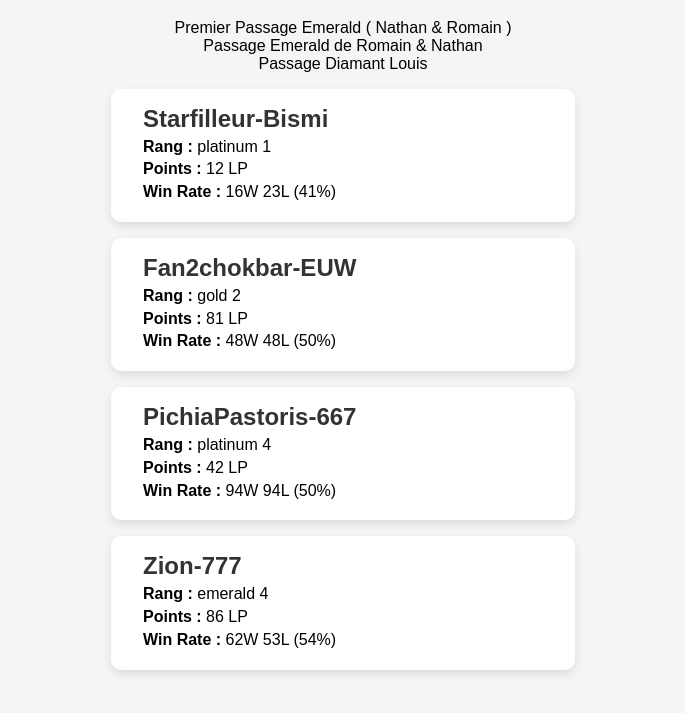
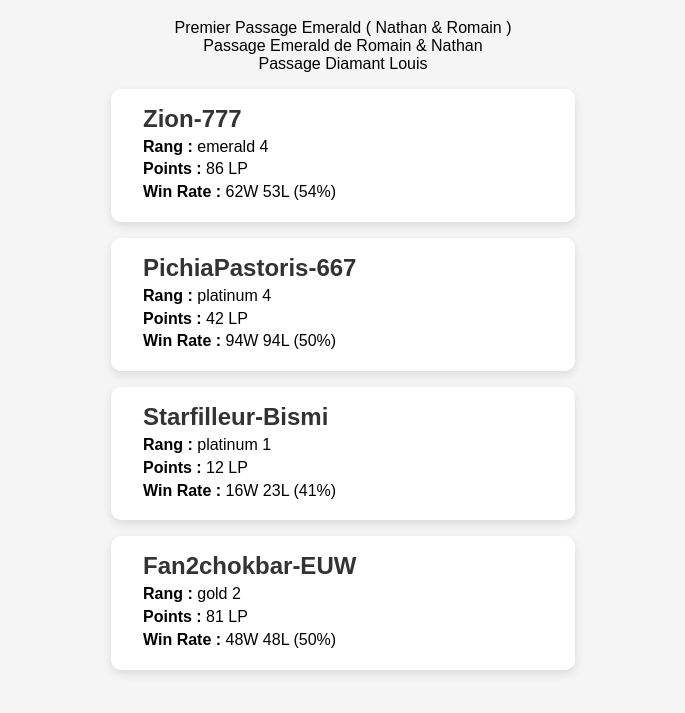
Before and after one commit to RomainTheron22/ScrappingOpgg, a plain HTML site: page index.html in a window 1280 px wide. Shown: the part 101-814 px from the top of the page, without its empty margins (297-982 px from the left). Drawn offline with Linux system fonts and the light colour scheme.

Commit message:
Update index.html

```diff
--- a/index.html
+++ b/index.html
@@ -36,48 +36,41 @@
   <div id="players"></div>
 
   <script>
-    document.addEventListener('DOMContentLoaded', () => {
     fetch('rank.json')
       .then(res => res.json())
       .then(data => {
         const container = document.getElementById('players');
-          data.player_stats
-            .sort((a, b) => compareRank(b.rank, a.rank)) // Tri décroissant
-            .forEach(player => {
+        const rankOrder = ['Challenger', 'Grandmaster', 'Master', 'Diamond', 'Emerald', 'Platinum', 'Gold', 'Silver', 'Bronze', 'Iron'];
+
+        // Fonction pour extraire la valeur de classement pour trier
+        function getRankValue(rank) {
+          const [tier, division] = rank.split(' ');
+          const tierValue = rankOrder.indexOf(tier.charAt(0).toUpperCase() + tier.slice(1).toLowerCase());
+          const divisionValue = parseInt(division) || 0;
+          return tierValue * 10 - divisionValue;
+        }
+
+        // Trier les joueurs par classement décroissant
+        data.player_stats.sort((a, b) => getRankValue(a.rank) - getRankValue(b.rank));
+
+        // Générer les cartes
+        data.player_stats.forEach(player => {
           const card = document.createElement('div');
           card.className = 'player-card';
 
-              const fullName = player.player;
-              const fullRank = player.rank;
-              const points = player.points.split('LP')[0] + 'LP';
-              const winRate = player.win_rate.split('L')[0] + 'L';
-              const winPercent = player["win_%"];
+          // Tronquer uniquement pour affichage
+          const displayPoints = player.points.split('LP')[0] + 'LP';
+          const displayWinRate = player.win_rate.split('L')[0] + 'L';
 
           card.innerHTML = `
-                <h2>${fullName}</h2>
-                <p class="player-stat"><strong>Rang :</strong> ${fullRank}</p>
-                <p class="player-stat"><strong>Points :</strong> ${points}</p>
-                <p class="player-stat"><strong>Win Rate :</strong> ${winRate} (${winPercent}%)</p>
+            <h2>${player.player}</h2>
+            <p class="player-stat"><strong>Rang :</strong> ${player.rank}</p>
+            <p class="player-stat"><strong>Points :</strong> ${displayPoints}</p>
+            <p class="player-stat"><strong>Win Rate :</strong> ${displayWinRate} (${player["win_%"]}%)</p>
           `;
           container.appendChild(card);
         });
       });
-
-      function compareRank(rankA, rankB) {
-        const order = ["Bronze", "Silver", "Gold", "Platinum", "Emerald", "Diamond"];
-        const parseRank = rank => {
-          const [tier, division] = rank.split(' ');
-          return {
-            tierIndex: order.indexOf(tier),
-            divisionIndex: parseInt(division)
-          };
-        };
-        const a = parseRank(rankA);
-        const b = parseRank(rankB);
-        if (a.tierIndex !== b.tierIndex) return a.tierIndex - b.tierIndex;
-        return b.divisionIndex - a.divisionIndex; // Division 1 > 4
-      }
-    });
   </script>
 </body>
 </html>
```
Lines whose indentation alone changed are shown as unchanged.
